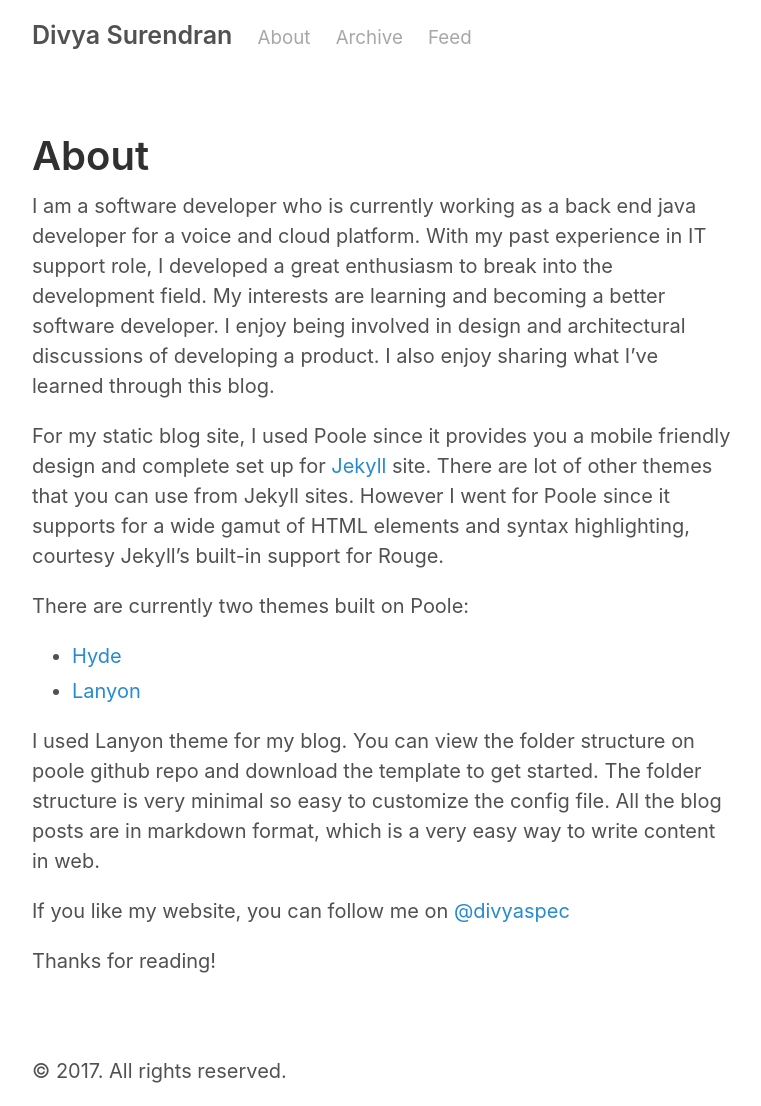
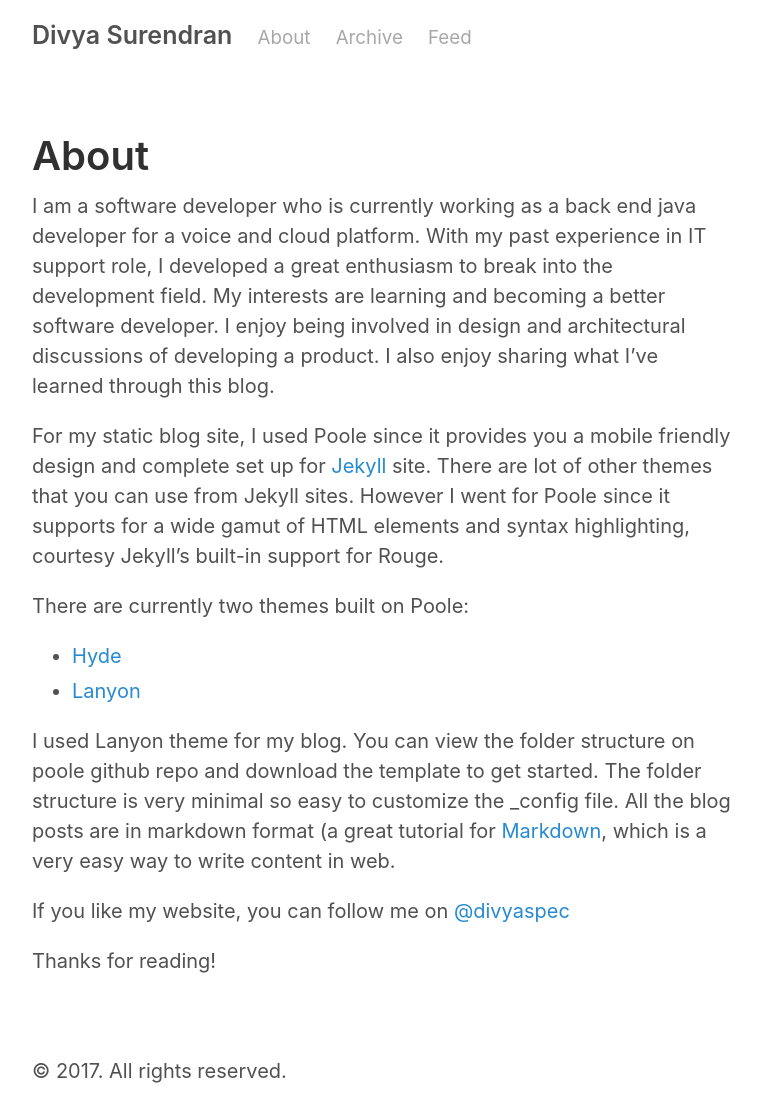
Before and after one commit to divyaspec/divyaspec.github.io, a Jekyll site: the page built from about.md, in a window 1280 px wide. Shown: the whole page, without its empty margins (258-1019 px from the left). Built offline with Jekyll 4.4.1, drawn with Linux system fonts in a browser that asks for light colours.

Commit message:
Fixing _config by escaping the underscore

```diff
--- a/about.md
+++ b/about.md
@@ -12,7 +12,7 @@ There are currently two themes built on Poole:
 * [Hyde](http://hyde.getpoole.com)
 * [Lanyon](http://lanyon.getpoole.com)
 
-I used Lanyon theme for my blog. You can view the folder structure on poole github repo and download the template to get started. The folder structure is very minimal so easy to customize the config file. All the blog posts are in markdown format, which is a very easy way to write content in web.
+I used Lanyon theme for my blog. You can view the folder structure on poole github repo and download the template to get started. The folder structure is very minimal so easy to customize the \_config file. All the blog posts are in markdown format (a great tutorial for [Markdown](http://daringfireball.net/projects/markdown/), which is a very easy way to write content in web.
 
 If you like my website, you can follow me on [@divyaspec](https://twitter.com/divyaspec)
 
```
Also changed, not shown: 2 other files.
